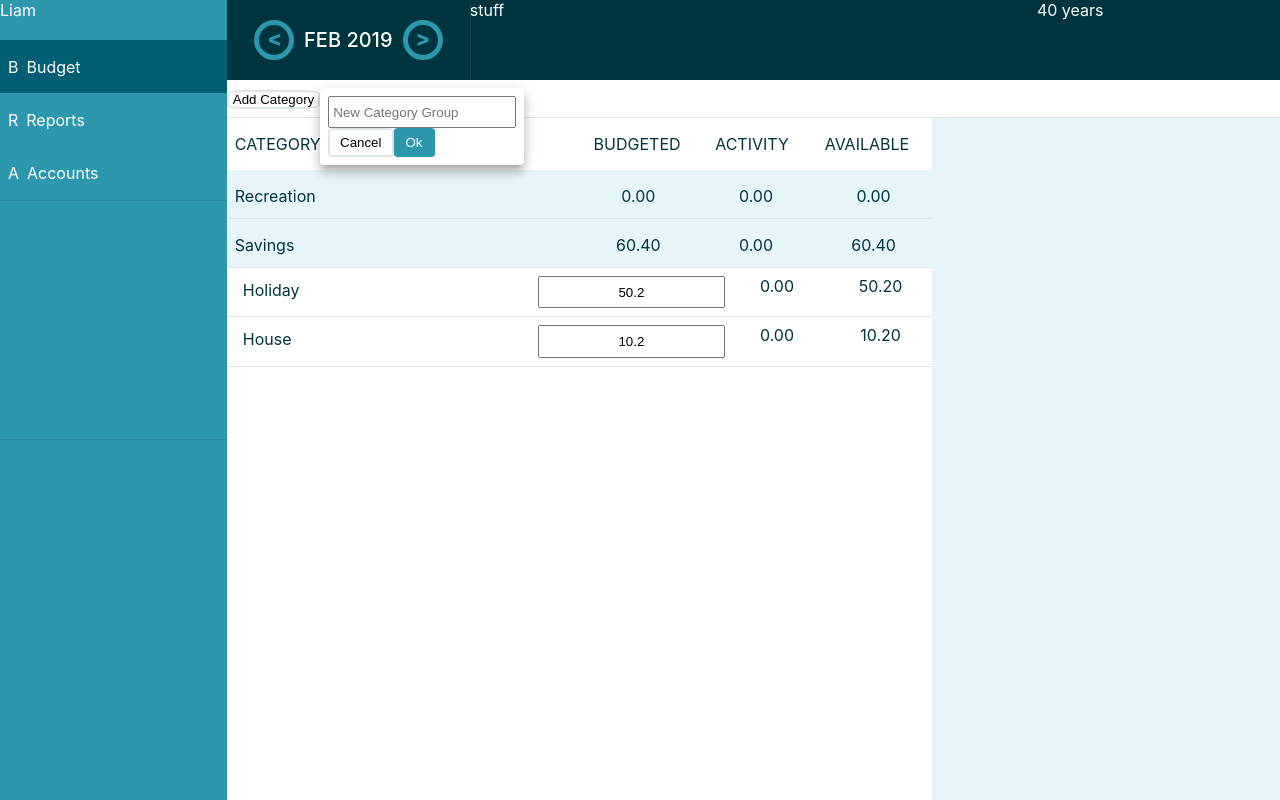
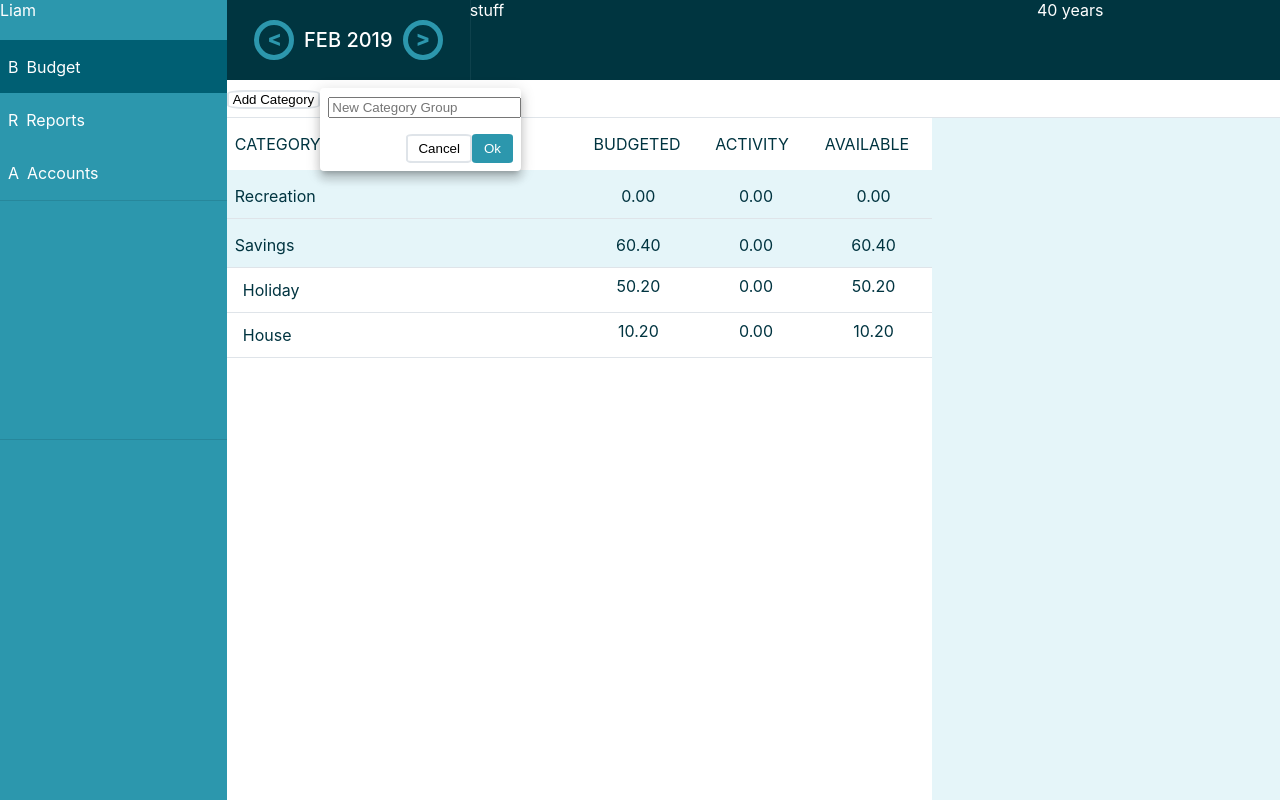
Before and after one commit to liamgbs/not-ynab, a React (Create React App) app: page / in a window 1280 px wide. Both pictures are taken after a click on the element "Add Category". Built offline with nearby package versions, Linux system fonts and the light colour scheme.

Commit message:
Made certain inputs hoverable and only show input when hovered/focused

```diff
--- a/src/components/CalculatorInput/index.tsx
+++ b/src/components/CalculatorInput/index.tsx
@@ -6,6 +6,7 @@ import ExpressionParser from '../../utils/ExpressionEvaluator';
 interface Props {
 	placeholder?: string,
 	value: string
+	hoverable?: boolean
 }
 
 interface Actions {
@@ -26,6 +27,7 @@ export default class CalculatorInput extends PureComponent<Props & Actions> {
 					value={this.props.value}
 					onChange={this.props.onChange}
 					onBlur={this.onBlur.bind(this)}
+					hoverable={this.props.hoverable}
 				/>
 			</Fragment>
 		)
--- a/src/components/Input/index.tsx
+++ b/src/components/Input/index.tsx
@@ -4,6 +4,7 @@ import React, { PureComponent, Fragment } from 'react'
 interface Props {
 	placeholder?: string,
 	value: string
+	hoverable?: boolean
 }
 
 interface Actions {
@@ -12,19 +13,55 @@ interface Actions {
 }
 
 export default class Input extends PureComponent<Props & Actions> {
+	state={
+		hovered: false,
+		focused: false
+	}
 	handleChange(event: React.ChangeEvent<HTMLInputElement>) {
 		this.props.onChange(event);
+	}
+	onFocus() {
+		this.setState({
+			focused: true
+		})
+	}
+	onBlur() {
+		this.setState({
+			focused: false
+		})
+		if (this.props.onBlur)
+			this.props.onBlur();
+	}
+	onMouseEnter() {
+		this.setState({
+			hovered: true
+		})
+	}
+	onMouseLeave() {
+		this.setState({
+			hovered: false
+		})
 	}
 	render() {
 		return (
 			<Fragment>
-				<input
-					className="input"
-					placeholder={this.props.placeholder}
-					onChange={this.handleChange.bind(this)}
-					onBlur={this.props.onBlur}
-					value={this.props.value}
-				/>
+				{!this.props.hoverable || this.props.hoverable && (this.state.focused || this.state.hovered) ?
+					<input
+						className="input"
+						placeholder={this.props.placeholder}
+						value={this.props.value}
+						onChange={this.handleChange.bind(this)}
+						onBlur={this.onBlur.bind(this)}
+						onFocus={this.onFocus.bind(this)}
+						onMouseLeave={this.onMouseLeave.bind(this)}
+					/> :
+					<div
+						className="input-off"
+						onMouseEnter={this.onMouseEnter.bind(this)}
+					>
+						{this.props.value}
+					</div>
+				}
 			</Fragment>
 		)
 	}
--- a/src/components/Input/input.scss
+++ b/src/components/Input/input.scss
@@ -1,4 +1,5 @@
 input {
 	box-shadow: none;
-	padding: 0.5em 0.25em;
+	height: 100%;
+	width: 100%;
 }
--- a/src/components/TriggeredPopover/triggered-popover.scss
+++ b/src/components/TriggeredPopover/triggered-popover.scss
@@ -1,8 +1,13 @@
 .popup-container {
 	padding: .5em;
+	display: flex;
+	flex-direction: column;
 	.popup-content {
+		margin-bottom: 1em;
+	}
+	.popup-buttons {
+		display: flex;
+		justify-content: flex-end;
 
 	}
-	.popup-buttons {
-	}
 }
--- a/src/reducers/budget.ts
+++ b/src/reducers/budget.ts
@@ -115,10 +115,7 @@ export default (state: BudgetState = defaultState, action: AnyAction) => {
 		case BudgetActionTypes.SET_PREV_MONTH_ACTIVE:
 			return {...state, activeMonth: state.activeMonth - 1}
 		case BudgetActionTypes.SET_MONTH_BUDGETED:
-			const newMonths = [...state.months];
-			const categoryIndex = newMonths[state.activeMonth].categories.findIndex(c => c.categoryName === action.payload.categoryName);
-			newMonths[state.activeMonth].categories[categoryIndex].budgeted = action.payload.value;
-			return {...state, newMonths};
+			return {...state};
 	}
-    return state;
+    return {...state};
 }
--- a/src/views/Budget/BudgetContent/BudgetCategories/BudgetCategoryRow/index.tsx
+++ b/src/views/Budget/BudgetContent/BudgetCategories/BudgetCategoryRow/index.tsx
@@ -17,24 +17,23 @@ interface Actions {
 
 class BudgetCategoryRow extends PureComponent<Props & Actions> {
 	state = {
-		budgeted: this.props.category.budgeted
+		budgeted: this.props.category.budgeted.toFixed(2)
 	}
 
 	handleChange(event: React.ChangeEvent<HTMLInputElement>) {
-		const isNumber = Number(event.target.value);
 		this.setState({
-			budgeted: isNumber === isNumber ? isNumber.toFixed(2) : event.target.value
+			budgeted: event.target.value
 		})
 	}
 	handleBlur(value: number) {
 		if (value === value) {
 			this.props.setCategoryBudgeted(this.props.category.categoryName, value);
 			this.setState({
-				budgeted: value
+				budgeted: value.toFixed(2)
 			});
 		} else {
 			this.setState({
-				budgeted: this.props.category.budgeted
+				budgeted: this.props.category.budgeted.toFixed(2)
 			})
 		}
 
@@ -46,7 +45,8 @@ class BudgetCategoryRow extends PureComponent<Props & Actions> {
 					{this.props.category.categoryName}
 				</div>
 				<CalculatorInput
-					value={this.state.budgeted.toString()}
+					hoverable
+					value={this.state.budgeted}
 					onChange={this.handleChange.bind(this)}
 					onBlur={this.handleBlur.bind(this)}
 				/>
```
